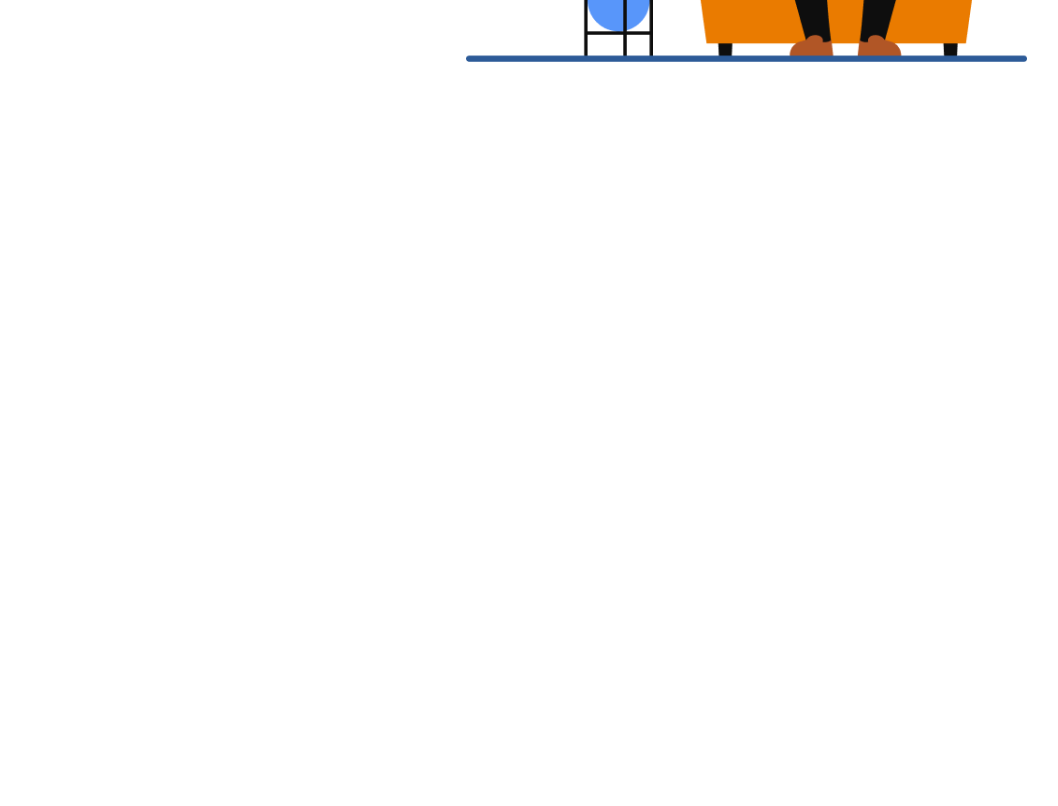
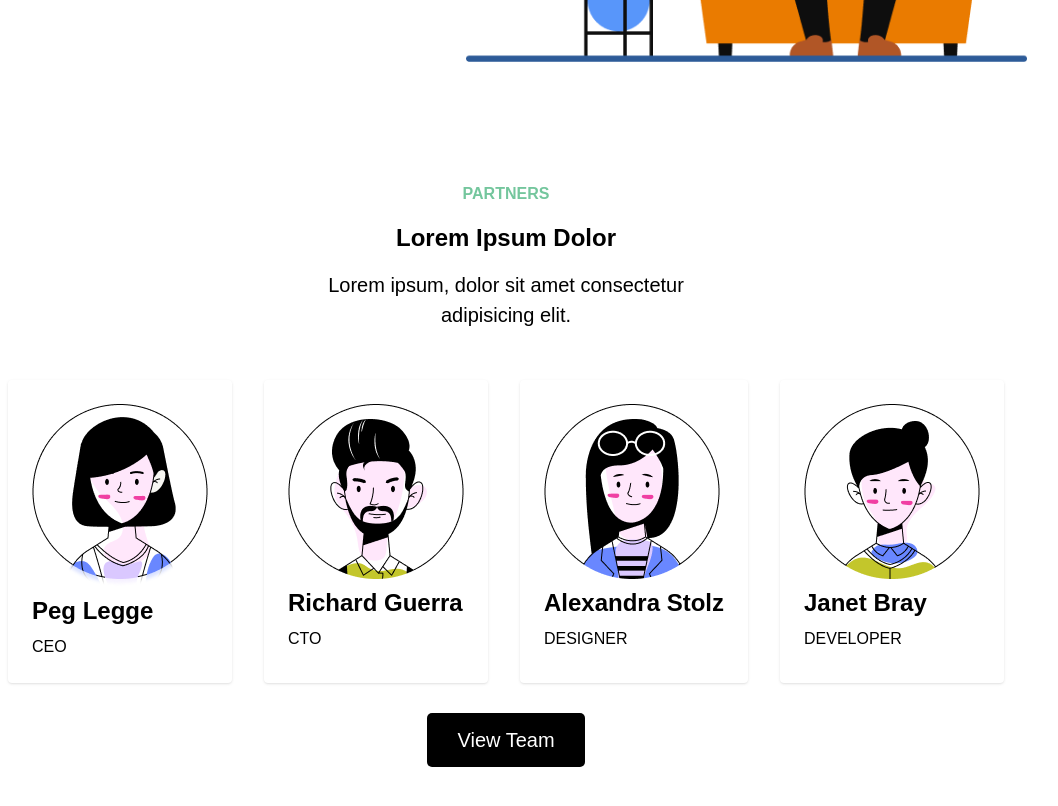
Before and after one commit to saadahmed18/Star_By_React, a React (Create React App) app: page / in a window 1280 px wide. Shown: the part 2380-3186 px from the top of the page, without its empty margins (134-1192 px from the left). Before the commit the page ends 2502 px from the top, so only its background shows below. Built offline with nearby package versions, Linux system fonts and the light colour scheme.

Commit message:
Add Team Section

```diff
--- a/src/App.js
+++ b/src/App.js
@@ -4,6 +4,7 @@ import Header from "./components/layout/Header";
 import Partners from "./components/Partners";
 import Communication from "./components/Communication";
 import Analyze from "./components/Analyze";
+import Team from "./components/Team";
 
 function App() {
   return (
@@ -13,6 +14,7 @@ function App() {
       <Partners />
       <Communication/>
       <Analyze/>
+      <Team/>
     </>
   );
 }
--- /dev/null
+++ b/src/components/Team.jsx
@@ -0,0 +1,44 @@
+function Team() {
+  return (
+    <>
+      <section>
+        <div className="container m-auto px-4">
+          <div className="text-center mb-[50px]">
+            <span className="text-[#74c69d] font-bold">PARTNERS</span>
+            <h2 className="my-4 text-2xl font-bold text-black">Lorem Ipsum Dolor</h2>
+            <p className="text-[20px]">
+              Lorem ipsum, dolor sit amet consectetur <br /> adipisicing elit.
+            </p>
+          </div>
+          <div className="flex justify-center flex-wrap gap-8">
+            <div className="shadow rounded p-6">
+              <img src="/images/person-1.webp" alt="person img" />
+              <h3 className="mt-2 text-2xl font-bold">Peg Legge</h3>
+              <p className="mt-2">CEO</p>
+            </div>
+            <div className="shadow rounded p-6">
+              <img src="/images/person-2.webp" alt="person img" />
+              <h3 className="mt-2 text-2xl font-bold">Richard Guerra</h3>
+              <p className="mt-2">CTO</p>
+            </div>
+            <div className="shadow rounded p-6">
+              <img src="/images/person-3.webp" alt="person img" />
+              <h3 className="mt-2 text-2xl font-bold">Alexandra Stolz</h3>
+              <p className="mt-2">DESIGNER</p>
+            </div>
+            <div className="shadow rounded p-6">
+              <img src="/images/person-4.webp" alt="person img" />
+              <h3 className="mt-2 text-2xl font-bold">Janet Bray
+              </h3>
+              <p className="mt-2">DEVELOPER</p>
+            </div>
+          </div>
+          <button type="button" className="btn mx-auto mt-[30px]">
+            View Team
+          </button>
+        </div>
+      </section>
+    </>
+  );
+}
+export default Team;
```
